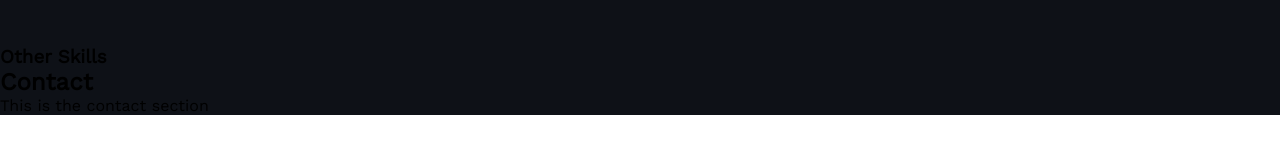
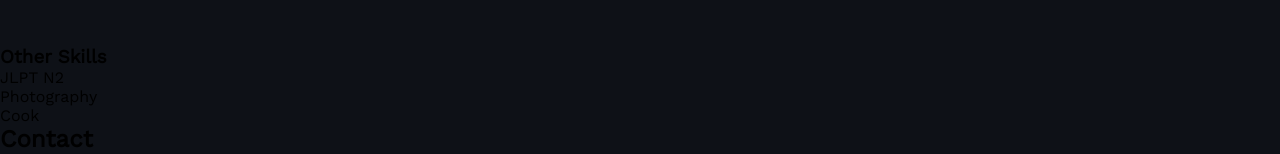
Before and after one commit to PLN2020/react-portfolio-second, a React (Create React App) app: page / in a window 1280 px wide. Shown: the part 1957-2111 px from the top of the page. Before the commit the page ends 2072 px from the top, so only its background shows below. Built offline with nearby package versions, Linux system fonts and the light colour scheme.

Commit message:
created component for other skills in the education section, no styling yet

```diff
--- a/src/components/body/education/education.js
+++ b/src/components/body/education/education.js
@@ -3,11 +3,12 @@ import { EducationData } from '../../../data/education-data'
 import { OtherSkillsData } from '../../../data/other-skills-data';
 import EducationCard from './education-card';
 import "./education.css"
+import OtherSkills from './other-skills';
 
 function Education() {
 
     const educationData = EducationData;
-    // const otherskillsData = OtherSkillsData;
+    const otherskillsData = OtherSkillsData;
 
     return (
         <div className="education">
@@ -23,6 +24,11 @@ function Education() {
 
             <div className="otherskills-container">
                 <h3>Other Skills</h3>
+                <div className="otherskills-list">
+                    {otherskillsData.map((item) => {
+                        return <OtherSkills item = {item} />
+                    })}
+                </div>
             </div>
         </div>
     )
--- a/src/components/body/education/other-skills.js
+++ b/src/components/body/education/other-skills.js
@@ -0,0 +1,19 @@
+import React from 'react'
+
+function OtherSkills({item}) {
+    return (
+        <div className="otherskills-card">
+            <div className="otherskills-info">
+                <div className="otherskills-title">
+                    {item.title}
+                </div>
+
+                <div className="otherskills-desc">
+                    <p>{item.description}</p>
+                </div>
+            </div>
+        </div>
+    )
+}
+
+export default OtherSkills
```
